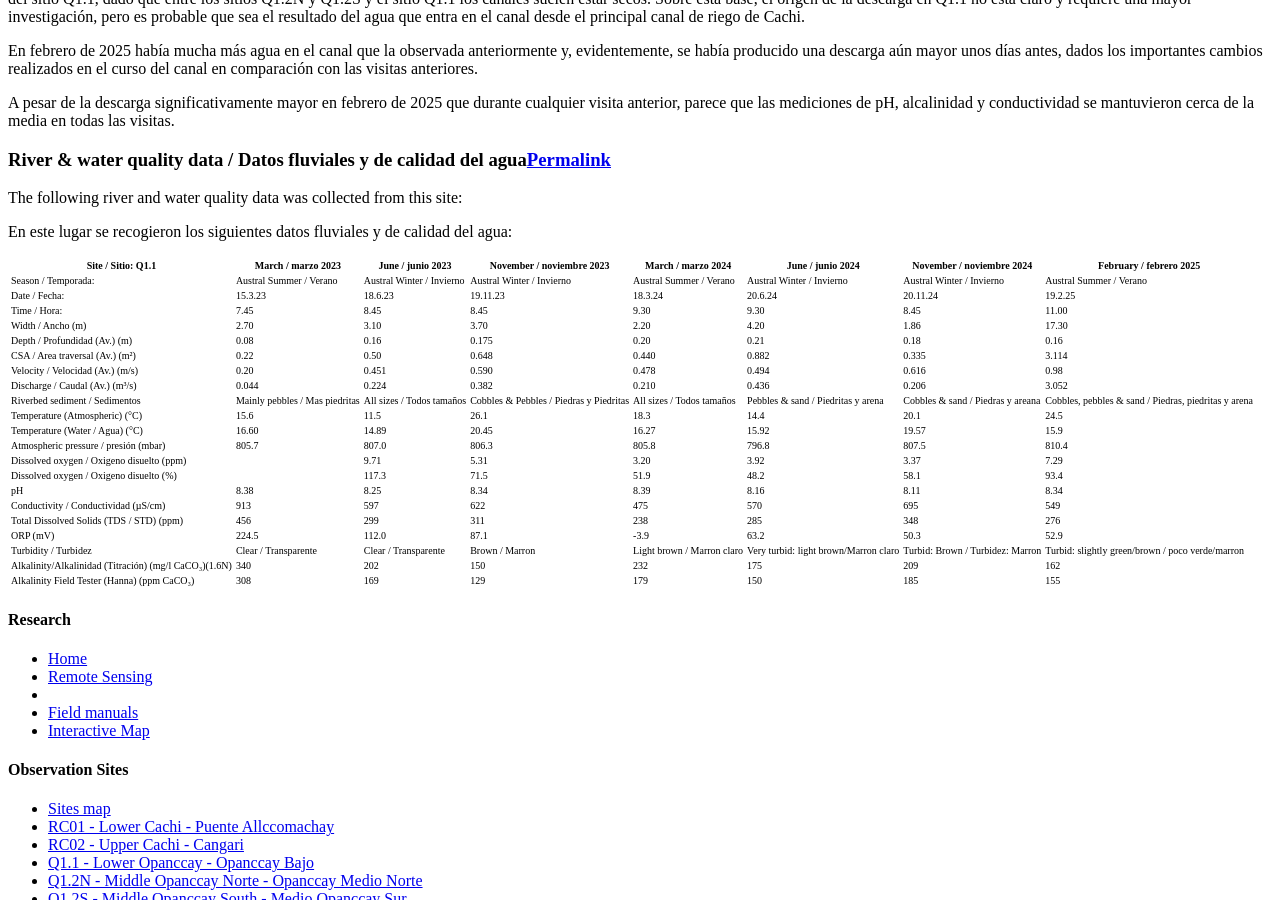
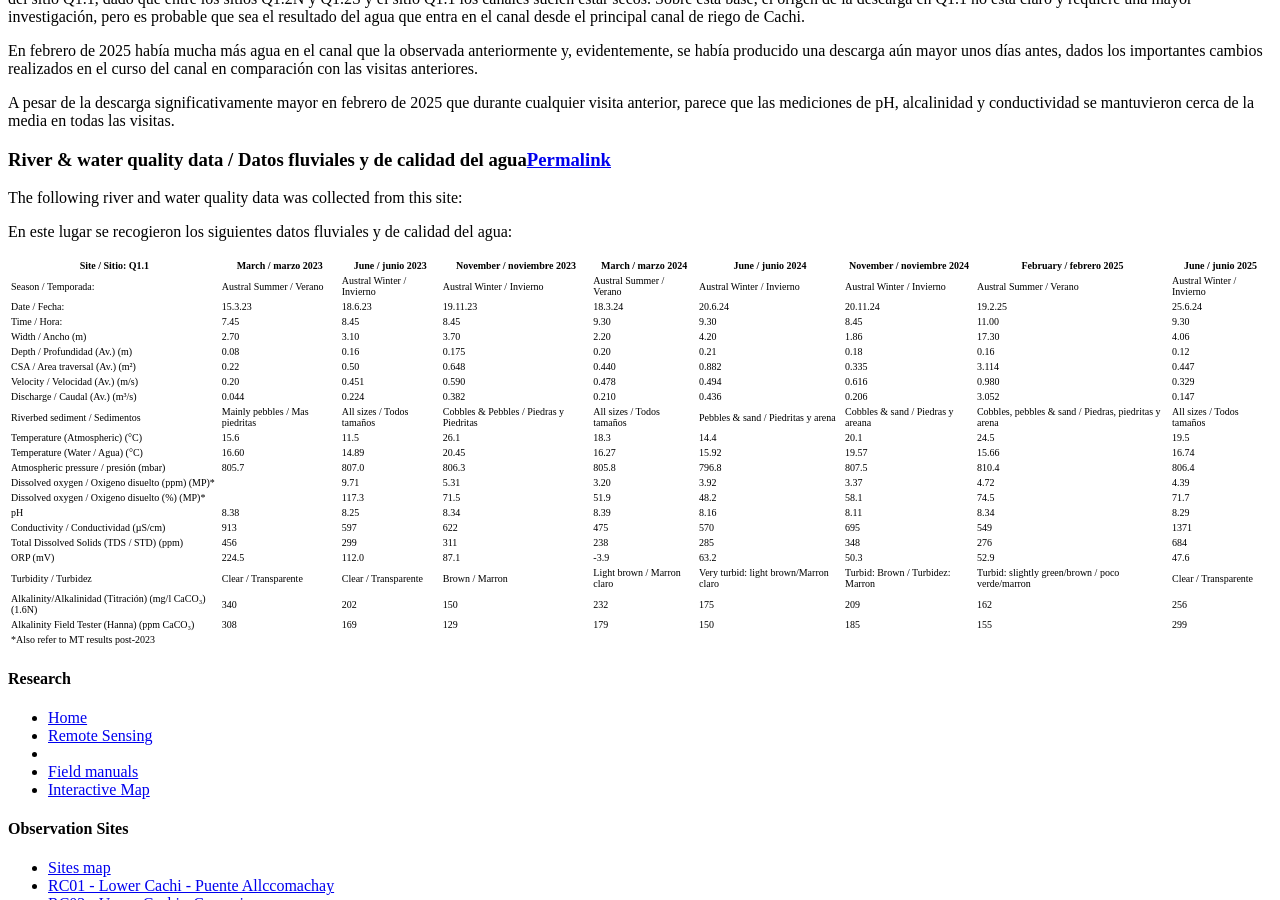
Before and after one commit to HVLepage/cavep-unah, a Jekyll site: the page built from _docs/site-network/Q1_1.md, in a window 1280 px wide and 900 px high, scrolled down 4644 px. Built offline with Jekyll 4.4.1, drawn with Linux system fonts in a browser that asks for light colours; comment, search, counter and statistics services are not loaded.

Commit message:
Update Q1_1.md

```diff
--- a/_docs/site-network/Q1_1.md
+++ b/_docs/site-network/Q1_1.md
@@ -105,26 +105,27 @@ The following river and water quality data was collected from this site:
 
 En este lugar se recogieron los siguientes datos fluviales y de calidad del agua:
 
-|     Site / Sitio: Q1.1                                         |     March / marzo 2023                |     June / junio 2023            |     November / noviembre 2023                  |      March / marzo 2024           |     June / junio 2024                          |     November / noviembre 2024            |     February / febrero 2025                                 |
-|----------------------------------------------------------------|---------------------------------------|----------------------------------|------------------------------------------------|-----------------------------------|------------------------------------------------|------------------------------------------|-------------------------------------------------------------|
-|     Season / Temporada:                                        |     Austral Summer / Verano           |     Austral Winter / Invierno    |     Austral Winter / Invierno                  |     Austral Summer / Verano       |     Austral Winter / Invierno                  |     Austral Winter / Invierno            |     Austral Summer / Verano                                 |
-|     Date / Fecha:                                              |     15.3.23                           |     18.6.23                      |     19.11.23                                   |     18.3.24                       |     20.6.24                                    |     20.11.24                             |     19.2.25                                                 |
-|     Time / Hora:                                               |     7.45                              |     8.45                         |     8.45                                       |     9.30                          |     9.30                                       |     8.45                                 |     11.00                                                   |
-|     Width / Ancho (m)                                          |     2.70                              |     3.10                         |     3.70                                       |     2.20                          |     4.20                                       |     1.86                                 |     17.30                                                   |
-|     Depth / Profundidad (Av.) (m)                              |     0.08                              |     0.16                         |     0.175                                      |     0.20                          |     0.21                                       |     0.18                                 |     0.16                                                    |
-|     CSA / Area traversal (Av.) (m²)                            |     0.22                              |     0.50                         |     0.648                                      |     0.440                         |     0.882                                      |     0.335                                |     3.114                                                   |
-|     Velocity / Velocidad    (Av.) (m/s)                        |     0.20                              |     0.451                        |     0.590                                      |     0.478                         |     0.494                                      |     0.616                                |     0.98                                                    |
-|     Discharge / Caudal (Av.) (m³/s)                            |     0.044                             |     0.224                        |     0.382                                      |     0.210                         |     0.436                                      |     0.206                                |     3.052                                                   |
-|     Riverbed sediment / Sedimentos                             |     Mainly pebbles / Mas piedritas    |     All sizes / Todos tamaños    |     Cobbles & Pebbles / Piedras y Piedritas    |     All sizes / Todos tamaños     |     Pebbles & sand / Piedritas y arena         |     Cobbles & sand / Piedras y areana    |     Cobbles, pebbles & sand / Piedras, piedritas y arena    |
-|     Temperature (Atmospheric) (°C)                             |     15.6                              |     11.5                         |     26.1                                       |     18.3                          |     14.4                                       |     20.1                                 |     24.5                                                    |
-|     Temperature (Water / Agua) (°C)                            |     16.60                             |     14.89                        |     20.45                                      |     16.27                         |     15.92                                      |     19.57                                |     15.9                                                    |
-|     Atmospheric pressure / presión (mbar)                      |     805.7                             |     807.0                        |     806.3                                      |     805.8                         |     796.8                                      |     807.5                                |     810.4                                                   |
-|     Dissolved oxygen /   Oxigeno disuelto (ppm)                |                                       |     9.71                         |     5.31                                       |     3.20                          |     3.92                                       |     3.37                                 |     7.29                                                    |
-|     Dissolved oxygen / Oxigeno disuelto (%)                    |                                       |     117.3                        |     71.5                                       |     51.9                          |     48.2                                       |     58.1                                 |     93.4                                                    |
-|     pH                                                         |     8.38                              |     8.25                         |     8.34                                       |     8.39                          |     8.16                                       |     8.11                                 |     8.34                                                    |
-|     Conductivity / Conductividad (µS/cm)                       |     913                               |     597                          |     622                                        |     475                           |     570                                        |     695                                  |     549                                                     |
-|     Total Dissolved Solids (TDS / STD)  (ppm)                  |     456                               |     299                          |     311                                        |     238                           |     285                                        |     348                                  |     276                                                     |
-|     ORP (mV)                                                   |     224.5                             |     112.0                        |     87.1                                       |     -3.9                          |     63.2                                       |     50.3                                 |     52.9                                                    |
-|     Turbidity / Turbidez                                       |     Clear / Transparente              |     Clear / Transparente         |     Brown / Marron                             |     Light brown / Marron claro    |     Very turbid: light brown/Marron   claro    |     Turbid: Brown / Turbidez: Marron     |     Turbid: slightly green/brown / poco   verde/marron      |
-|     Alkalinity/Alkalinidad   (Titración) (mg/l CaCO₃)(1.6N)    |     340                               |     202                          |     150                                        |     232                           |     175                                        |     209                                  |     162                                                     |
-|     Alkalinity Field Tester (Hanna) (ppm CaCO₃)                |     308                               |     169                          |     129                                        |     179                           |     150                                        |     185                                  |     155                                                     |
+|     Site / Sitio: Q1.1                                       |     March   / marzo 2023              |     June   / junio 2023            |     November   / noviembre 2023                |      March / marzo 2024             |     June   / junio 2024                        |     November   / noviembre 2024           |     February   / febrero 2025                                 |     June   / junio 2025            |
+|--------------------------------------------------------------|---------------------------------------|------------------------------------|------------------------------------------------|-------------------------------------|------------------------------------------------|-------------------------------------------|---------------------------------------------------------------|------------------------------------|
+|     Season   / Temporada:                                    |     Austral   Summer / Verano         |     Austral   Winter / Invierno    |     Austral   Winter / Invierno                |     Austral   Summer / Verano       |     Austral   Winter / Invierno                |     Austral   Winter / Invierno           |     Austral   Summer / Verano                                 |     Austral   Winter / Invierno    |
+|     Date   / Fecha:                                          |     15.3.23                           |     18.6.23                        |     19.11.23                                   |     18.3.24                         |     20.6.24                                    |     20.11.24                              |     19.2.25                                                   |     25.6.24                        |
+|     Time   / Hora:                                           |     7.45                              |     8.45                           |     8.45                                       |     9.30                            |     9.30                                       |     8.45                                  |     11.00                                                     |     9.30                           |
+|     Width / Ancho (m)                                        |     2.70                              |     3.10                           |     3.70                                       |     2.20                            |     4.20                                       |     1.86                                  |     17.30                                                     |     4.06                           |
+|     Depth / Profundidad (Av.) (m)                            |     0.08                              |     0.16                           |     0.175                                      |     0.20                            |     0.21                                       |     0.18                                  |     0.16                                                      |     0.12                           |
+|     CSA / Area traversal (Av.) (m²)                          |     0.22                              |     0.50                           |     0.648                                      |     0.440                           |     0.882                                      |     0.335                                 |     3.114                                                     |     0.447                          |
+|     Velocity / Velocidad  (Av.) (m/s)                        |     0.20                              |     0.451                          |     0.590                                      |     0.478                           |     0.494                                      |     0.616                                 |     0.980                                                     |     0.329                          |
+|     Discharge / Caudal (Av.) (m³/s)                          |     0.044                             |     0.224                          |     0.382                                      |     0.210                           |     0.436                                      |     0.206                                 |     3.052                                                     |     0.147                          |
+|     Riverbed sediment / Sedimentos                           |     Mainly pebbles / Mas piedritas    |     All sizes / Todos tamaños      |     Cobbles & Pebbles / Piedras y Piedritas    |     All sizes / Todos tamaños       |     Pebbles & sand / Piedritas y arena         |     Cobbles & sand / Piedras y areana     |     Cobbles, pebbles & sand / Piedras, piedritas y   arena    |     All sizes / Todos tamaños      |
+|     Temperature (Atmospheric) (°C)                           |     15.6                              |     11.5                           |     26.1                                       |     18.3                            |     14.4                                       |     20.1                                  |     24.5                                                      |     19.5                           |
+|     Temperature (Water / Agua) (°C)                          |     16.60                             |     14.89                          |     20.45                                      |     16.27                           |     15.92                                      |     19.57                                 |     15.66                                                     |     16.74                          |
+|     Atmospheric pressure / presión   (mbar)                  |     805.7                             |     807.0                          |     806.3                                      |     805.8                           |     796.8                                      |     807.5                                 |     810.4                                                     |     806.4                          |
+|     Dissolved oxygen / Oxigeno disuelto (ppm) (MP)*          |                                       |     9.71                           |     5.31                                       |     3.20                            |     3.92                                       |     3.37                                  |     4.72                                                      |     4.39                           |
+|     Dissolved oxygen / Oxigeno disuelto (%) (MP)*            |                                       |     117.3                          |     71.5                                       |     51.9                            |     48.2                                       |     58.1                                  |     74.5                                                      |     71.7                           |
+|     pH                                                       |     8.38                              |     8.25                           |     8.34                                       |     8.39                            |     8.16                                       |     8.11                                  |     8.34                                                      |     8.29                           |
+|     Conductivity / Conductividad (µS/cm)                     |     913                               |     597                            |     622                                        |     475                             |     570                                        |     695                                   |     549                                                       |     1371                           |
+|     Total Dissolved Solids (TDS /   STD)  (ppm)              |     456                               |     299                            |     311                                        |     238                             |     285                                        |     348                                   |     276                                                       |     684                            |
+|     ORP (mV)                                                 |     224.5                             |     112.0                          |     87.1                                       |     -3.9                            |     63.2                                       |     50.3                                  |     52.9                                                      |     47.6                           |
+|     Turbidity / Turbidez                                     |     Clear   / Transparente            |     Clear   / Transparente         |     Brown   / Marron                           |     Light   brown / Marron claro    |     Very   turbid: light brown/Marron claro    |     Turbid:   Brown / Turbidez: Marron    |     Turbid:   slightly green/brown / poco verde/marron        |     Clear   / Transparente         |
+|     Alkalinity/Alkalinidad (Titración) (mg/l CaCO₃)(1.6N)    |     340                               |     202                            |     150                                        |     232                             |     175                                        |     209                                   |     162                                                       |     256                            |
+|     Alkalinity Field Tester (Hanna) (ppm   CaCO₃)            |     308                               |     169                            |     129                                        |     179                             |     150                                        |     185                                   |     155                                                       |     299                            |
+|     *Also refer to   MT results post-2023                    |                                       |                                    |                                                |                                     |                                                |                                           |                                                               |                                    |
```
